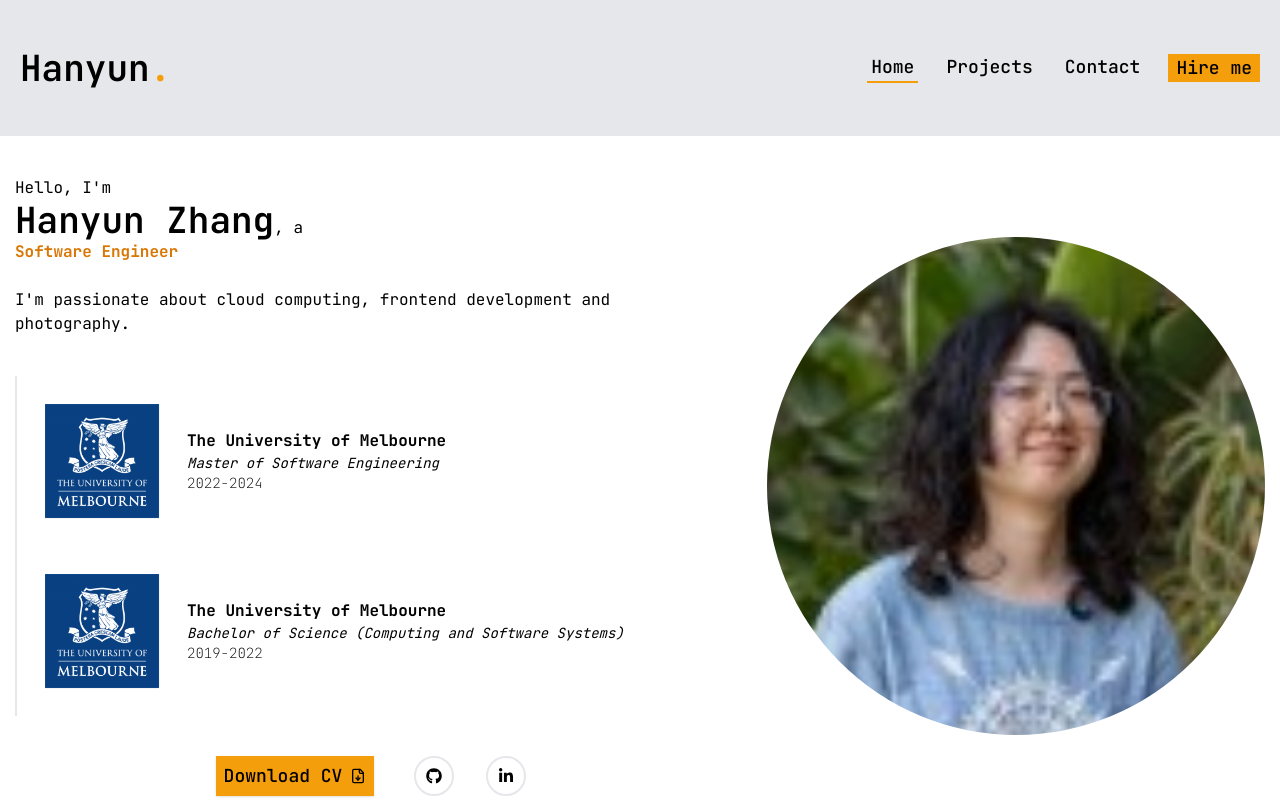
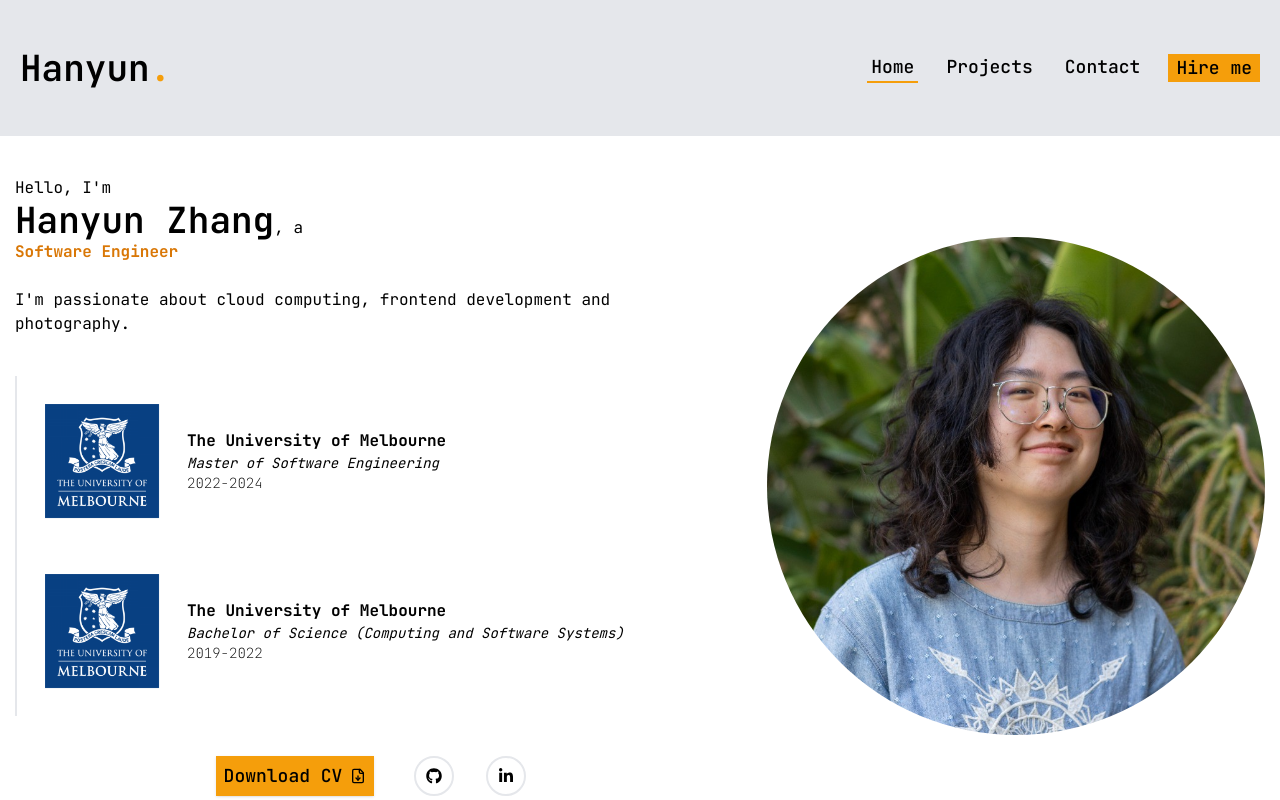
Before and after one commit to Hanyun1/hanyun-portfolio, a Next.js app: page / in a window 1280 px wide. Built offline with nearby package versions, Linux system fonts and the light colour scheme.

Commit message:
update profile picture

```diff
--- a/src/components/home/Photo.jsx
+++ b/src/components/home/Photo.jsx
@@ -10,7 +10,7 @@ const Photo = () => {
         relative overflow-hidden rounded-full"
       >
         <Image
-          src="/profile.png"
+          src="/profile.jpeg"
           priority
           quality={100}
           fill
```
Also changed, not shown: public/profile.jpeg (added), public/profile.png (deleted).
